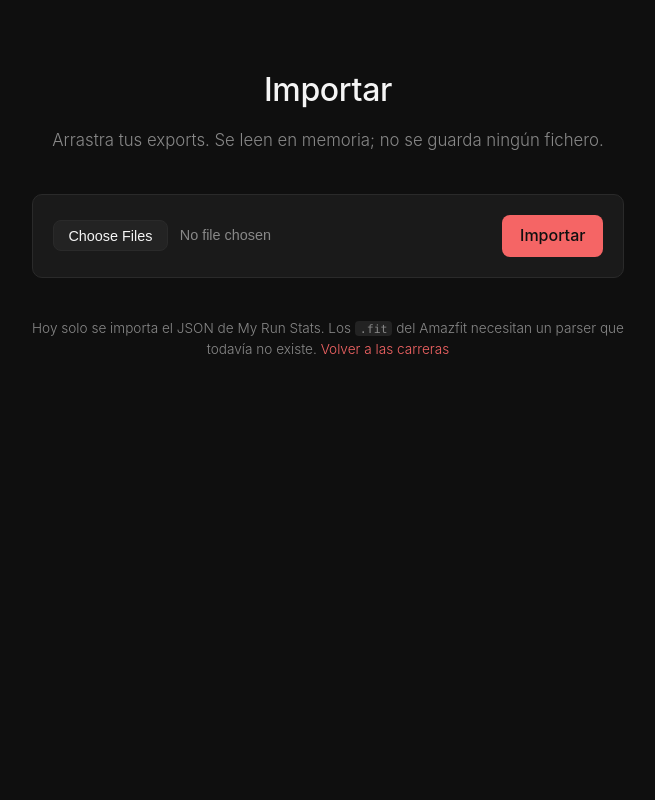
After one commit to solotriples12-a11y/RunnerStats, a Python web app: template templates/importar.html in a window 1280 px wide. The commit adds this page. Shown: the whole page, without its empty margins (312-967 px from the left). Run offline with Jinja, Linux system fonts and the light colour scheme; the template is opened without the code that fills it, so the values that code supplies are empty.

Commit message:
Formulario de subida en /importar
Sin esto, poblar produccion exigia copiar el SQLite al volumen por scp.
Ahora el export se sube desde el navegador, en el movil o en el escritorio,
y el sitio es autonomo.

Los ficheros se leen en memoria y no se escriben en disco: solo se usa la
extension del nombre subido, nunca la ruta, asi que no hay nada que sanear.
El despacho es por extension y cada fichero informa de su resultado por
separado, para que un JSON corrupto o ajeno de un mensaje en vez de un 500 y
sin tumbar la subida entera. Limite de 32 MB con su manejador de 413.

Los .fit se pueden seleccionar pero avisan de que todavia no hay parser, que
es el siguiente punto del backlog.

Incluye el estado vacio de la portada, con un test que lo cubre: es
exactamente el estado con el que nace produccion, y sin carreras los
agregados de SQL son NULL y los filtros recibirian None.

Corrige ademas un defecto del CSS: faltaba la regla base de `a`, asi que los
enlaces salian en el azul por defecto del navegador en lugar del acento
heredado de javimendoza.com.

Co-Authored-By: Claude Opus 5 <noreply@anthropic.com>

```diff
--- a/static/css/style.css
+++ b/static/css/style.css
@@ -24,6 +24,13 @@ body {
     -webkit-font-smoothing: antialiased;
     min-height: 100vh;
 }
+
+a {
+    color: var(--accent);
+    text-decoration: none;
+}
+
+a:hover { text-decoration: underline; }
 
 .container {
     max-width: 640px;
@@ -95,7 +102,86 @@ body {
 }
 
 @media (max-width: 480px) {
-    .container { padding: 2.5rem 1rem 2rem; }
+    a {
+    color: var(--accent);
+    text-decoration: none;
+}
+
+a:hover { text-decoration: underline; }
+
+.container { padding: 2.5rem 1rem 2rem; }
     .run-card { flex-wrap: wrap; gap: 0.35rem 0.75rem; }
     .run-date { flex: 1 0 100%; }
 }
+
+.acciones { margin-top: 1rem; font-size: 0.9rem; }
+
+.upload {
+    display: flex;
+    flex-wrap: wrap;
+    gap: 0.75rem;
+    align-items: center;
+    padding: 1.25rem;
+    background: var(--surface);
+    border: 1px solid var(--border);
+    border-radius: 10px;
+}
+
+.upload input[type="file"] {
+    flex: 1;
+    min-width: 12rem;
+    color: var(--text-muted);
+    font-size: 0.9rem;
+}
+
+.upload input[type="file"]::file-selector-button {
+    background: var(--surface-2);
+    color: var(--text);
+    border: 1px solid var(--border);
+    border-radius: 8px;
+    padding: 0.4rem 0.9rem;
+    margin-right: 0.75rem;
+    font: inherit;
+    cursor: pointer;
+}
+
+.upload input[type="file"]::file-selector-button:hover { border-color: var(--accent); }
+
+.upload button {
+    background: var(--accent);
+    color: #0f0f0f;
+    border: 0;
+    border-radius: 8px;
+    padding: 0.5rem 1.1rem;
+    font: inherit;
+    font-weight: 500;
+    cursor: pointer;
+}
+
+.upload button:hover { opacity: 0.9; }
+
+.resultados { display: flex; flex-direction: column; gap: 0.5rem; margin-top: 1.25rem; }
+
+.resultado {
+    display: flex;
+    flex-wrap: wrap;
+    gap: 0.25rem 0.75rem;
+    padding: 0.75rem 1rem;
+    background: var(--surface);
+    border: 1px solid var(--border);
+    border-left: 3px solid var(--text-muted);
+    border-radius: 8px;
+    font-size: 0.9rem;
+}
+
+.resultado.error { border-left-color: var(--accent); }
+.resultado .fichero { font-family: var(--mono-stack); color: var(--text); }
+.resultado .detalle { color: var(--text-muted); }
+
+code {
+    font-family: var(--mono-stack);
+    font-size: 0.85em;
+    background: var(--surface-2);
+    border-radius: 4px;
+    padding: 0.05rem 0.3rem;
+}
--- /dev/null
+++ b/templates/base.html
@@ -0,0 +1,15 @@
+<!DOCTYPE html>
+<html lang="es">
+<head>
+    <meta charset="UTF-8">
+    <meta name="viewport" content="width=device-width, initial-scale=1.0">
+    <title>{% block titulo %}RunnerStats{% endblock %}</title>
+    <meta name="robots" content="noindex, nofollow">
+    <link rel="stylesheet" href="{{ url_for('static', filename='css/style.css') }}">
+</head>
+<body>
+    <main class="container">
+        {% block contenido %}{% endblock %}
+    </main>
+</body>
+</html>
--- /dev/null
+++ b/templates/importar.html
@@ -0,0 +1,33 @@
+{% extends "base.html" %}
+{% block titulo %}Importar · RunnerStats{% endblock %}
+
+{% block contenido %}
+<header class="hero">
+    <h1>Importar</h1>
+    <p>Arrastra tus exports. Se leen en memoria; no se guarda ningún fichero.</p>
+</header>
+
+<form class="upload" method="post" enctype="multipart/form-data">
+    <input type="file" name="ficheros" multiple accept=".json,.fit">
+    <button type="submit">Importar</button>
+</form>
+
+{% if resultados %}
+<section class="resultados">
+    {% for nombre, importadas, error in resultados %}
+    <div class="resultado{% if error %} error{% endif %}">
+        {% if nombre %}<span class="fichero">{{ nombre }}</span>{% endif %}
+        <span class="detalle">
+            {%- if error %}{{ error }}{% else %}{{ importadas }} carreras importadas{% endif -%}
+        </span>
+    </div>
+    {% endfor %}
+</section>
+{% endif %}
+
+<footer class="note">
+    Hoy solo se importa el JSON de My Run Stats. Los <code>.fit</code> del
+    Amazfit necesitan un parser que todavía no existe.
+    <a href="{{ url_for('index') }}">Volver a las carreras</a>
+</footer>
+{% endblock %}
```
Also changed, not shown: ARCHITECTURE.md (+5 -0 lines), BACKLOG.md (+6 -7 lines), DEPLOY.md (+7 -7 lines), PROGRESS.md (+35 -0 lines), app.py (+56 -0 lines), runnerstats/importers/my_run_stats.py (+9 -2 lines), templates/index.html (+16 -18 lines), tests/test_web.py (+80 -0 lines).
